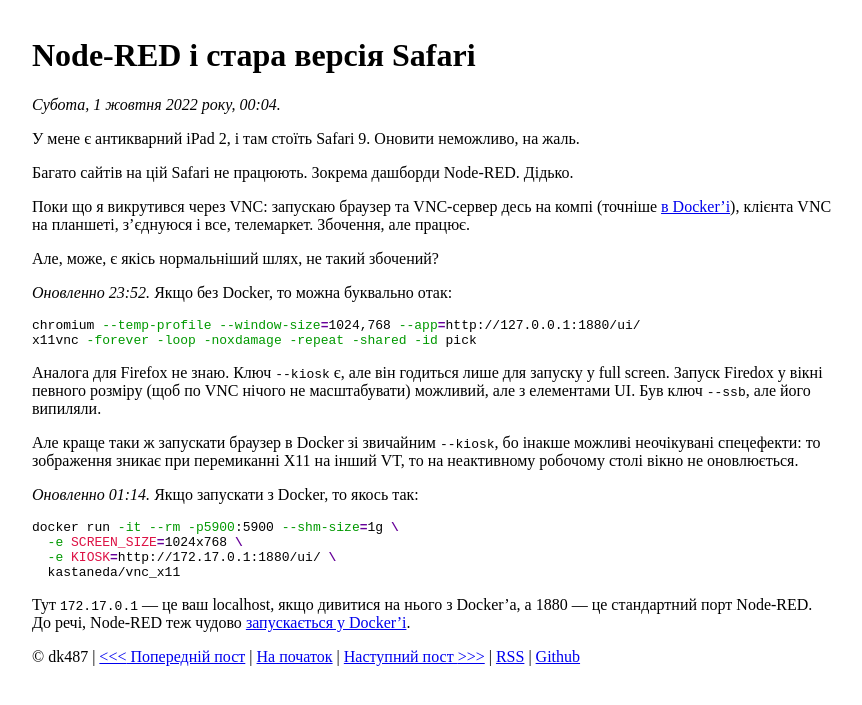
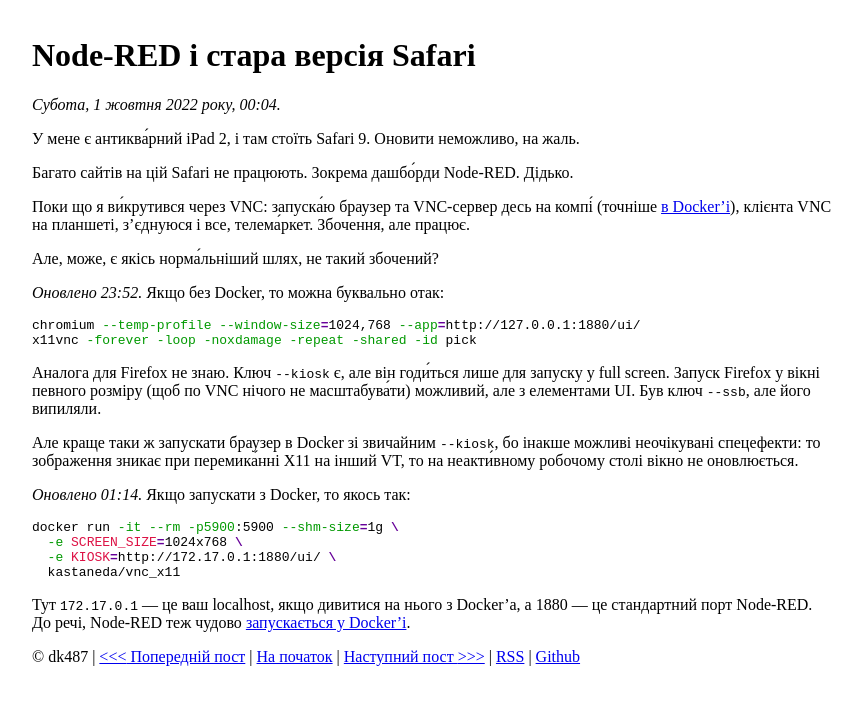
Before and after one commit to dk487/test.de.co.ua, a Jekyll site: the page built from _posts/2022/2022-10-01-node-red-i-stara-versiia-safari.md, in a window 1280 px wide. Shown: the top 705 px of the page, without its empty margins (208-1070 px from the left). Built offline with Jekyll 4.4.1, drawn with Linux system fonts in a browser that asks for light colours.

Commit message:
Post updates and fixes

````diff
--- a/_posts/2022/2022-10-01-node-red-i-stara-versiia-safari.md
+++ b/_posts/2022/2022-10-01-node-red-i-stara-versiia-safari.md
@@ -3,26 +3,26 @@
 date: 2022-10-01 03:04:33 +03:00
 ---
 
-У мене є антикварний iPad 2, і там стоїть Safari 9. Оновити неможливо, на жаль.
+У мене є антиква́рний iPad 2, і там стоїть Safari 9. Оновити неможливо, на жаль.
 
-Багато сайтів на цій Safari не працюють. Зокрема дашборди Node-RED. Дідько.
+Багато сайтів на цій Safari не працюють. Зокрема дашбо́рди Node-RED. Дідько.
 
-Поки що я викрутився через VNC: запускаю браузер та VNC-сервер десь на компі (точніше [в Docker'і][1]), клієнта VNC на планшеті, з'єднуюся і все, телемаркет. Збочення, але працює.
+Поки що я ви́крутився через VNC: запуска́ю браузер та VNC-сервер десь на компі́ (точніше [в Docker'і][1]), клієнта VNC на планшеті, з'єднуюся і все, телема́ркет. Збочення, але працює.
 
-Але, може, є якісь нормальніший шлях, не такий збочений?
+Але, може, є якісь норма́льніший шлях, не такий збочений?
 
-_Оновленно 23:52._ Якщо без Docker, то можна буквально отак:
+_Оновлено 23:52._ Якщо без Docker, то можна буквально отак:
 
 ```sh
 chromium --temp-profile --window-size=1024,768 --app=http://127.0.0.1:1880/ui/
 x11vnc -forever -loop -noxdamage -repeat -shared -id pick
 ```
 
-Аналога для Firefox не знаю. Ключ `--kiosk` є, але він годиться лише для запуску у full screen. Запуск Firedox у вікні певного розміру (щоб по VNC нічого не масштабувати) можливий, але з елементами UI. Був ключ `--ssb`, але його випиляли.
+Аналога для Firefox не знаю. Ключ `--kiosk` є, але він годи́ться лише для запуску у full screen. Запуск Firefox у вікні певного розміру (щоб по VNC нічого не масштабува́ти) можливий, але з елементами UI. Був ключ `--ssb`, але його випиляли.
 
-Але краще таки ж запускати браузер в Docker зі звичайним `--kiosk`, бо інакше можливі неочікувані спецефекти: то зображення зникає при перемиканні X11 на інший VT, то на неактивному робочому столі вікно не оновлюється.
+Але краще таки ж запускати браузер в Docker зі звичайним `--kiosk`, бо інакше можливі неочікувані спецефекти: то зображення зникає при перемика́нні X11 на інший VT, то на неакти́вному робочому столі вікно не оновлюється.
 
-_Оновленно 01:14._ Якщо запускати з Docker, то якось так:
+_Оновлено 01:14._ Якщо запускати з Docker, то якось так:
 
 ```sh
 docker run -it --rm -p5900:5900 --shm-size=1g \
````
Also changed, not shown: _posts/2022/2022-09-27-tuman.md (+1 -1 lines), _posts/2022/2022-09-28-poriadok-i-khaos.md (+1 -1 lines), _posts/2022/2022-09-29-politota.md (+2 -2 lines), _posts/2022/2022-09-30-politota-2.md (+1 -1 lines).
